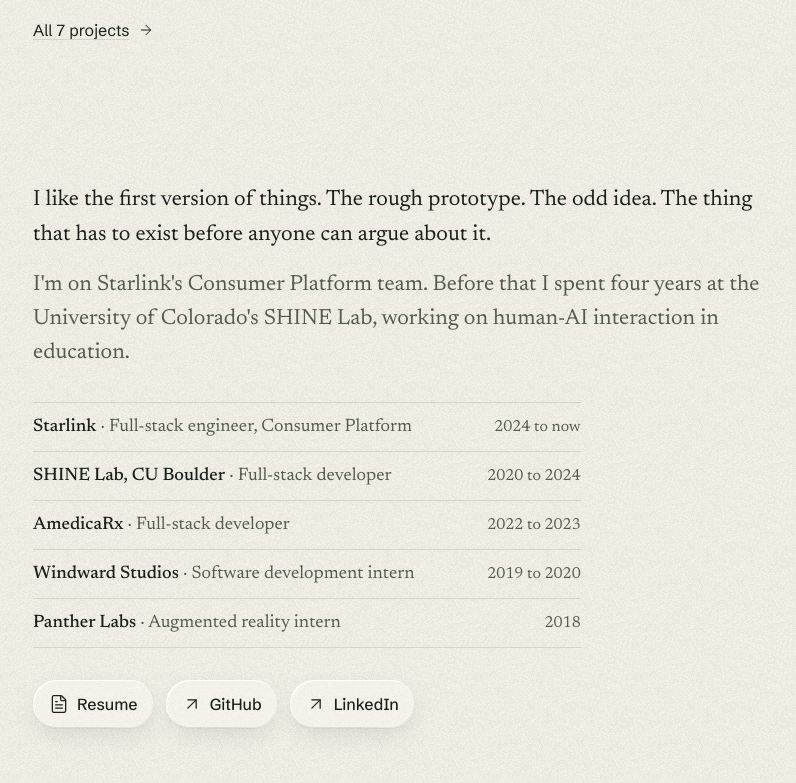
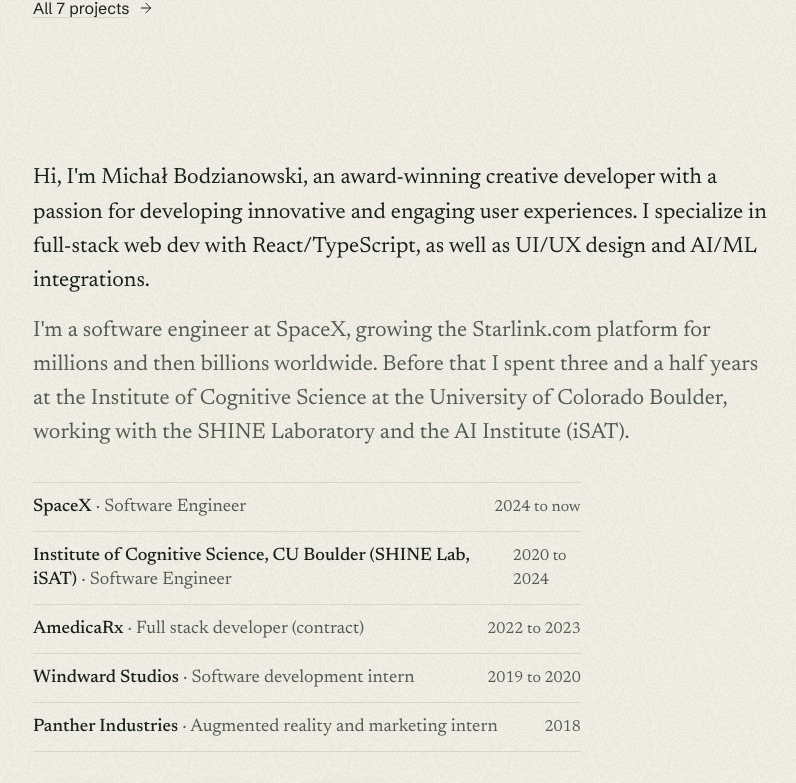
Before and after one commit to ItsMichal/space, a Next.js app: page / in a window 1280 px wide. Shown: the part 2905-3688 px from the top of the page, without its empty margins (79-875 px from the left). Built offline with nearby package versions, Linux system fonts and the light colour scheme.

Commit message:
About and experience from LinkedIn text
Co-Authored-By: Claude Sonnet 5.5 <noreply@anthropic.com>

```diff
--- a/content/posts/spacex-starlink-general-projects.md
+++ b/content/posts/spacex-starlink-general-projects.md
@@ -10,7 +10,7 @@ coverAlt: "Close-up of a black and gold jet wing and engine with SpaceX branding
 coverFocus: "28% 60%"
 priority: 10
 featured: true
-role: "Full-stack engineer, Consumer Platform"
+role: "Software engineer"
 years: "2024 – present"
 links:
   - label: "Starlink.com"
--- a/content/profile.ts
+++ b/content/profile.ts
@@ -16,42 +16,42 @@ export const profile = {
   /** ASCII spelling, only for search (JSON-LD alternateName). */
   asciiName: 'Michal Bodzianowski',
   nickname: 'halmic',
-  jobTitle: 'Creative developer',
+  jobTitle: 'Software Engineer',
   /** Hero role line. Keep it short so it sits on one or two lines at 375px. */
   role: 'Creative developer. AI, web and systems.',
   /** Hero intro paragraph. */
   intro: 'I take projects from 0 to 1.',
   /** Site-wide meta description, 155 characters or fewer. */
   description:
-    'Michał Bodzianowski is a creative developer with experience in AI, web and systems, taking projects from 0 to 1.',
+    'Michał Bodzianowski is an award-winning creative developer and a software engineer at SpaceX, working on Starlink.com.',
   /** Page-title tagline: "<name> — <tagline>". */
   titleTagline: 'Creative developer',
   /** About section paragraphs, first person. */
   about: [
-    "I like the first version of things. The rough prototype. The odd idea. The thing that has to exist before anyone can argue about it.",
-    "I'm on Starlink's Consumer Platform team. Before that I spent four years at the University of Colorado's SHINE Lab, working on human-AI interaction in education.",
+    "Hi, I'm Michał Bodzianowski, an award-winning creative developer with a passion for developing innovative and engaging user experiences. I specialize in full-stack web dev with React/TypeScript, as well as UI/UX design and AI/ML integrations.",
+    "I'm a software engineer at SpaceX, growing the Starlink.com platform for millions and then billions worldwide. Before that I spent three and a half years at the Institute of Cognitive Science at the University of Colorado Boulder, working with the SHINE Laboratory and the AI Institute (iSAT).",
   ],
   worksFor: [
-    { name: 'Starlink', url: 'https://www.starlink.com' },
+    { name: 'SpaceX', url: 'https://www.spacex.com' },
   ],
   alumniOf: ['University of Colorado Boulder'],
   knowsAbout: [
+    'Full-stack development',
     'React',
     'TypeScript',
     'Next.js',
-    'Full-stack web development',
-    'AI and machine learning integration',
-    'Platform engineering',
-    'Distributed web systems',
-    'UI and UX design',
-    'AWS',
+    'UI/UX design',
+    'AI/ML integration',
+    'DevOps (AWS, Kubernetes)',
+    '.NET microservices',
+    'Web platforms at scale',
   ],
   /** Compact home page Experience list, newest first. */
   experience: [
-    { company: 'Starlink', role: 'Full-stack engineer, Consumer Platform', years: '2024 to now' },
-    { company: 'SHINE Lab, CU Boulder', role: 'Full-stack developer', years: '2020 to 2024' },
-    { company: 'AmedicaRx', role: 'Full-stack developer', years: '2022 to 2023' },
+    { company: 'SpaceX', role: 'Software Engineer', years: '2024 to now' },
+    { company: 'Institute of Cognitive Science, CU Boulder (SHINE Lab, iSAT)', role: 'Software Engineer', years: '2020 to 2024' },
+    { company: 'AmedicaRx', role: 'Full stack developer (contract)', years: '2022 to 2023' },
     { company: 'Windward Studios', role: 'Software development intern', years: '2019 to 2020' },
-    { company: 'Panther Labs', role: 'Augmented reality intern', years: '2018' },
+    { company: 'Panther Industries', role: 'Augmented reality and marketing intern', years: '2018' },
   ] satisfies Role[],
 } as const
```
Also changed, not shown: 1 other file (tests, documents, lock files or other folders).
